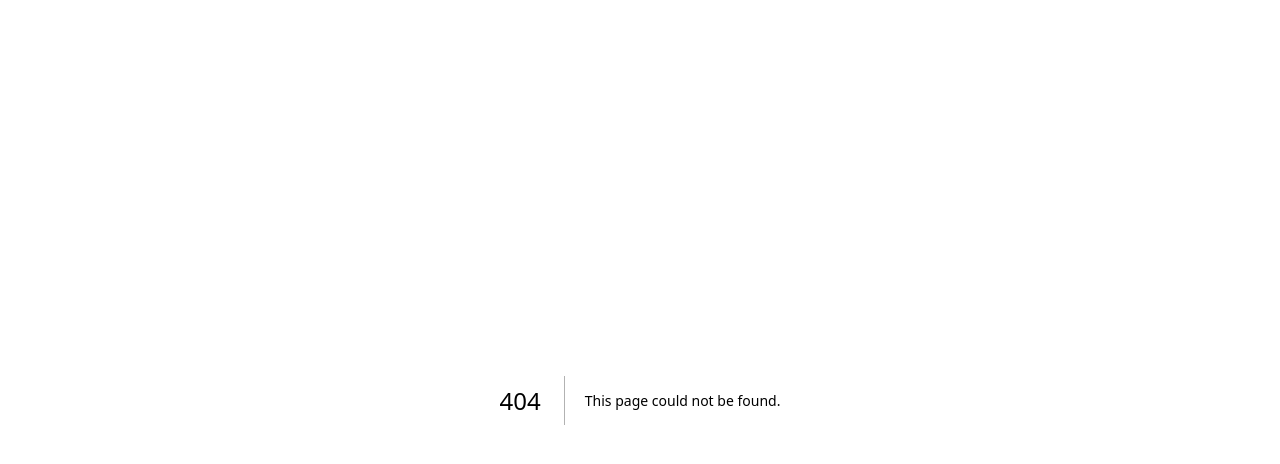
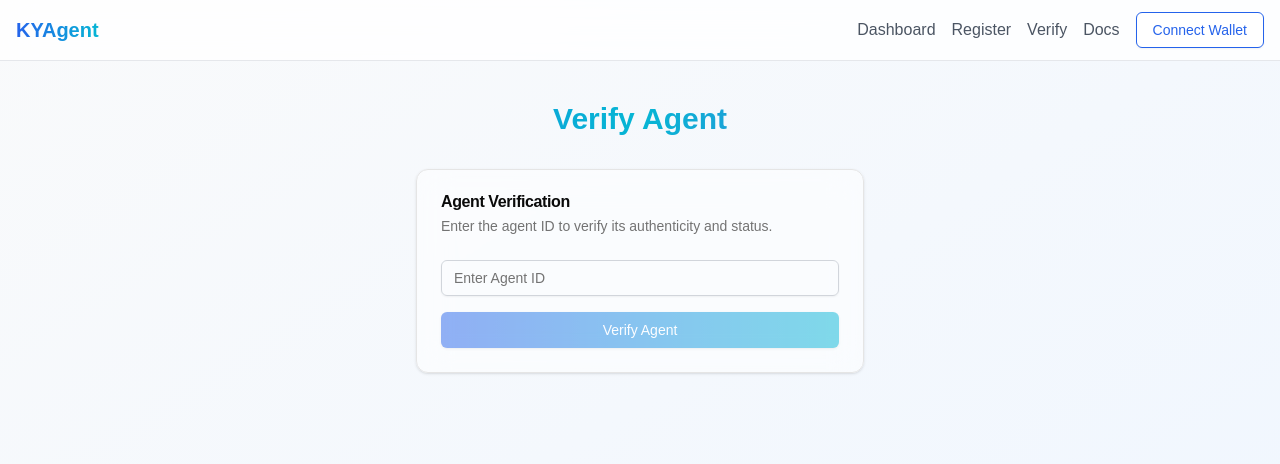
Before and after one commit to Ayushjain2205/hedera-hackathon, a Next.js app: page /verify in a window 1280 px wide. Before the commit this address had no page. Shown: the top 464 px of the page. Built offline with nearby package versions, Linux system fonts and the light colour scheme.

Commit message:
Add verification and dashboard pages

```diff
--- /dev/null
+++ b/app/docs/page.tsx
@@ -0,0 +1,82 @@
+"use client";
+
+import { motion } from "framer-motion";
+import { Navbar } from "@/components/navbar";
+import { Card, CardHeader, CardTitle, CardContent } from "@/components/ui/card";
+import { Tabs, TabsContent, TabsList, TabsTrigger } from "@/components/ui/tabs";
+
+export default function DocsPage() {
+  const docs = [
+    {
+      title: "Getting Started",
+      content:
+        "Welcome to KYAgent! This guide will help you get started with our platform for decentralized identity and verification of AI agents.",
+    },
+    {
+      title: "API Reference",
+      content:
+        "Explore our comprehensive API documentation to integrate KYAgent into your applications and services.",
+    },
+    {
+      title: "Best Practices",
+      content:
+        "Learn about the best practices for managing AI agent identities, ensuring security, and optimizing performance on the KYAgent platform.",
+    },
+  ];
+
+  return (
+    <div className="min-h-screen bg-gradient-to-br from-gray-50 to-blue-50 text-gray-900">
+      <Navbar />
+      <main className="container mx-auto py-10 px-4">
+        <motion.h1
+          className="text-3xl font-bold mb-8 text-center bg-clip-text text-transparent bg-gradient-to-r from-blue-600 via-cyan-500 to-purple-600"
+          initial={{ opacity: 0, y: -20 }}
+          animate={{ opacity: 1, y: 0 }}
+          transition={{ duration: 0.5 }}
+        >
+          Documentation
+        </motion.h1>
+        <motion.div
+          initial={{ opacity: 0, y: 20 }}
+          animate={{ opacity: 1, y: 0 }}
+          transition={{ duration: 0.5, delay: 0.1 }}
+        >
+          <Card className="bg-white bg-opacity-50 backdrop-filter backdrop-blur-lg">
+            <CardHeader>
+              <CardTitle>KYAgent Documentation</CardTitle>
+            </CardHeader>
+            <CardContent>
+              <Tabs defaultValue="getting-started">
+                <TabsList className="grid w-full grid-cols-3">
+                  {docs.map((doc, index) => (
+                    <TabsTrigger
+                      key={index}
+                      value={doc.title.toLowerCase().replace(" ", "-")}
+                    >
+                      {doc.title}
+                    </TabsTrigger>
+                  ))}
+                </TabsList>
+                {docs.map((doc, index) => (
+                  <TabsContent
+                    key={index}
+                    value={doc.title.toLowerCase().replace(" ", "-")}
+                  >
+                    <Card>
+                      <CardHeader>
+                        <CardTitle>{doc.title}</CardTitle>
+                      </CardHeader>
+                      <CardContent>
+                        <p>{doc.content}</p>
+                      </CardContent>
+                    </Card>
+                  </TabsContent>
+                ))}
+              </Tabs>
+            </CardContent>
+          </Card>
+        </motion.div>
+      </main>
+    </div>
+  );
+}
--- /dev/null
+++ b/app/verify/page.tsx
@@ -0,0 +1,106 @@
+"use client";
+
+import { useState } from "react";
+import { motion } from "framer-motion";
+import { Navbar } from "@/components/navbar";
+import { Input } from "@/components/ui/input";
+import { Button } from "@/components/ui/button";
+import {
+  Card,
+  CardHeader,
+  CardTitle,
+  CardContent,
+  CardDescription,
+} from "@/components/ui/card";
+import { CheckCircle2, XCircle } from "lucide-react";
+
+export default function VerifyPage() {
+  const [agentId, setAgentId] = useState("");
+  const [verificationStatus, setVerificationStatus] = useState<
+    "idle" | "loading" | "success" | "error"
+  >("idle");
+
+  const handleVerify = () => {
+    setVerificationStatus("loading");
+    // Simulating API call
+    setTimeout(() => {
+      setVerificationStatus(Math.random() > 0.5 ? "success" : "error");
+    }, 1500);
+  };
+
+  return (
+    <div className="min-h-screen bg-gradient-to-br from-gray-50 to-blue-50 text-gray-900">
+      <Navbar />
+      <main className="container mx-auto py-10 px-4">
+        <motion.h1
+          className="text-3xl font-bold mb-8 text-center bg-clip-text text-transparent bg-gradient-to-r from-blue-600 via-cyan-500 to-purple-600"
+          initial={{ opacity: 0, y: -20 }}
+          animate={{ opacity: 1, y: 0 }}
+          transition={{ duration: 0.5 }}
+        >
+          Verify Agent
+        </motion.h1>
+        <motion.div
+          className="max-w-md mx-auto"
+          initial={{ opacity: 0, y: 20 }}
+          animate={{ opacity: 1, y: 0 }}
+          transition={{ duration: 0.5, delay: 0.1 }}
+        >
+          <Card className="bg-white bg-opacity-50 backdrop-filter backdrop-blur-lg">
+            <CardHeader>
+              <CardTitle>Agent Verification</CardTitle>
+              <CardDescription>
+                Enter the agent ID to verify its authenticity and status.
+              </CardDescription>
+            </CardHeader>
+            <CardContent>
+              <div className="space-y-4">
+                <Input
+                  type="text"
+                  placeholder="Enter Agent ID"
+                  value={agentId}
+                  onChange={(e) => setAgentId(e.target.value)}
+                  className="border-gray-300 focus:ring-blue-500 focus:border-blue-500"
+                />
+                <Button
+                  onClick={handleVerify}
+                  disabled={!agentId || verificationStatus === "loading"}
+                  className="w-full bg-gradient-to-r from-blue-600 to-cyan-500 hover:from-blue-700 hover:to-cyan-600 text-white transition-all duration-300"
+                >
+                  {verificationStatus === "loading"
+                    ? "Verifying..."
+                    : "Verify Agent"}
+                </Button>
+              </div>
+              {verificationStatus === "success" && (
+                <motion.div
+                  className="mt-4 p-4 bg-green-100 text-green-800 rounded-md flex items-center"
+                  initial={{ opacity: 0, y: 10 }}
+                  animate={{ opacity: 1, y: 0 }}
+                  transition={{ duration: 0.3 }}
+                >
+                  <CheckCircle2 className="mr-2" />
+                  <span>Agent verified successfully!</span>
+                </motion.div>
+              )}
+              {verificationStatus === "error" && (
+                <motion.div
+                  className="mt-4 p-4 bg-red-100 text-red-800 rounded-md flex items-center"
+                  initial={{ opacity: 0, y: 10 }}
+                  animate={{ opacity: 1, y: 0 }}
+                  transition={{ duration: 0.3 }}
+                >
+                  <XCircle className="mr-2" />
+                  <span>
+                    Agent verification failed. Please check the ID and try
+                    again.
+                  </span>
+                </motion.div>
+              )}
+            </CardContent>
+          </Card>
+        </motion.div>
+      </main>
+    </div>
+  );
+}
```
